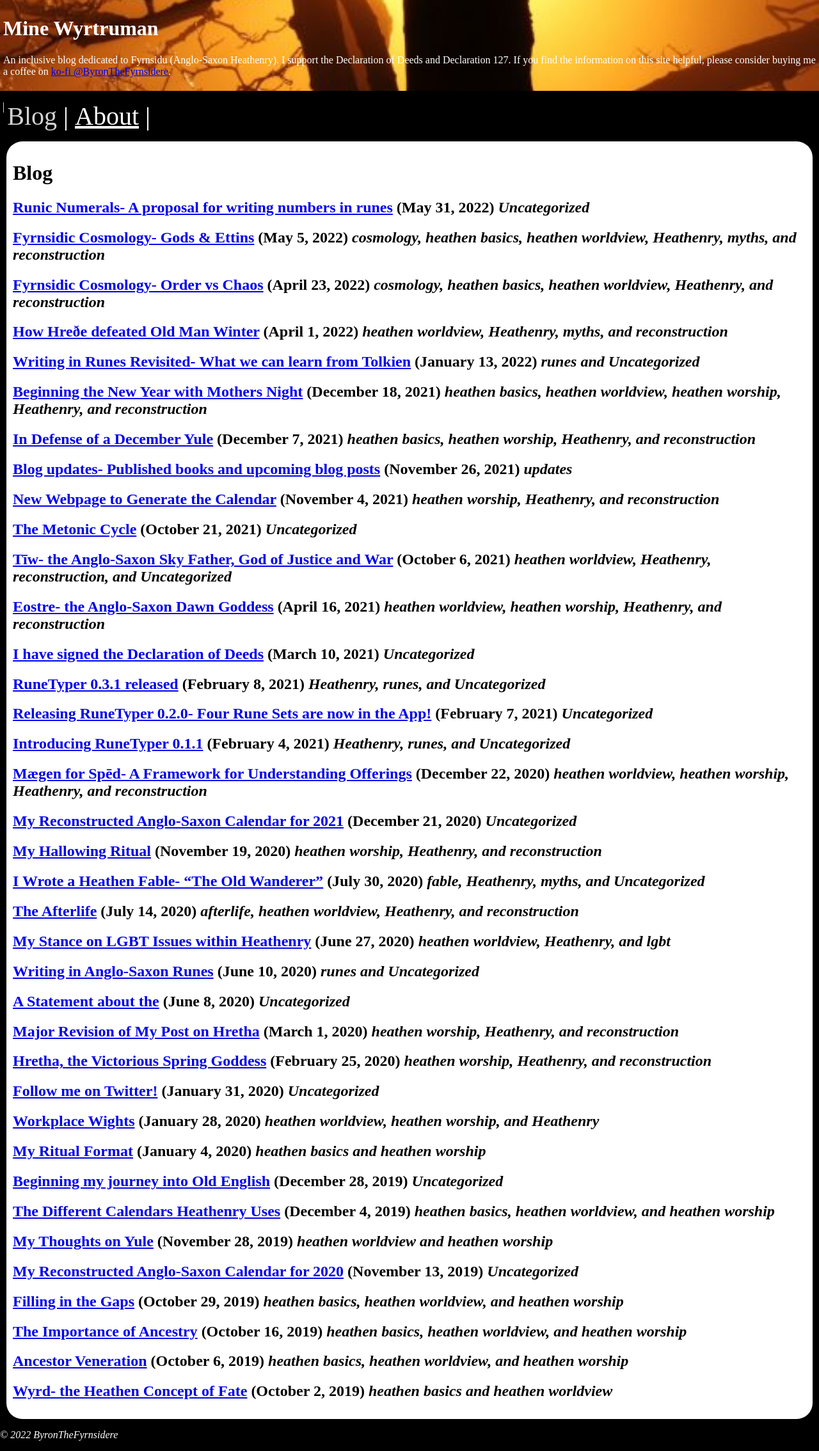
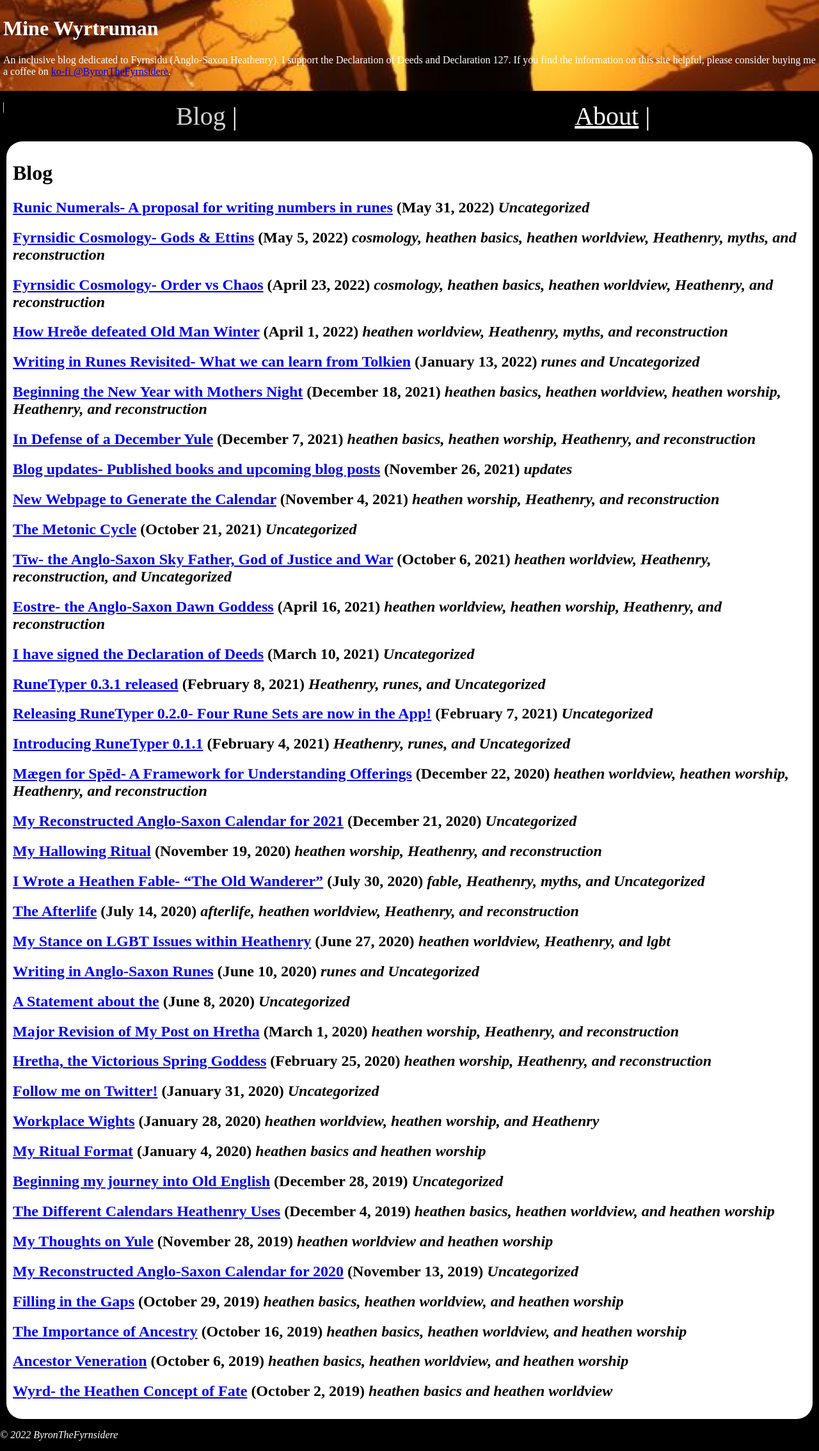
Before and after one commit to byronpendason/byronpendason.github.io, a Jekyll site: the page built from index.md, in a window 1280 px wide. Shown: the whole page at 64% size. Built offline with Jekyll 4.4.1, drawn with Linux system fonts in a browser that asks for light colours; our own code applies the rules of GitHub Pages for plain Markdown files.

Commit message:
Update default.html

```diff
--- a/_layouts/default.html
+++ b/_layouts/default.html
@@ -32,8 +32,8 @@
       nav ul li {
         margin-right: 25px;
         font-size: 40px;
-        margin-left: 0px;
-        margin-right: 10px;
+        margin-left: auto;
+        margin-right: auto;
         padding: 0px;
       }
       nav ul li a {
```
